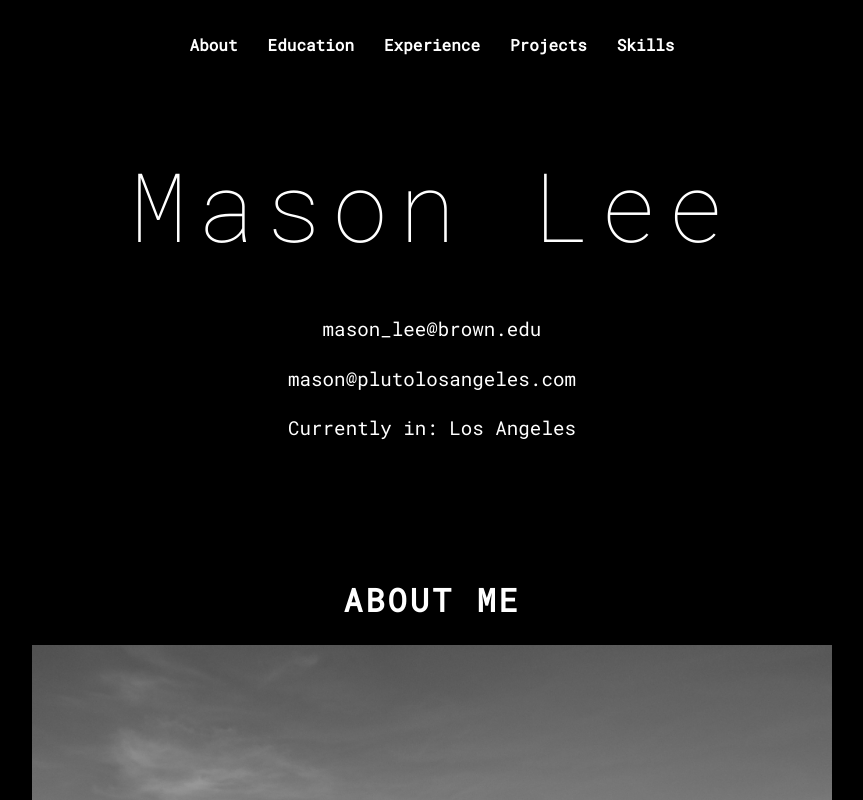
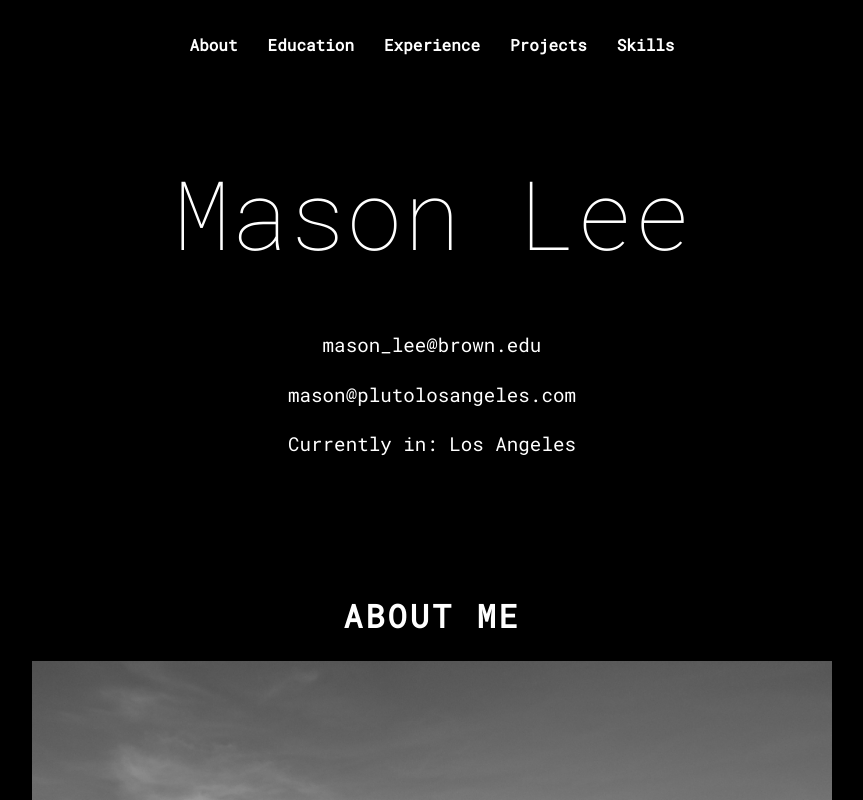
Before and after one commit to masonlee277/mason-lee.github.io, a plain HTML site: page index.html in a window 1280 px wide. Shown: the top 800 px of the page, without its empty margins (208-1071 px from the left). Drawn offline with Linux system fonts and the light colour scheme.

Commit message:
css v2.7

```diff
--- a/index.html
+++ b/index.html
@@ -108,7 +108,7 @@
             >
             (Co-founder)
           </li>
-          <li>Cloud Fire</li>
+          <li>Cloud Fire (1st Engineer)</li>
           <li>CALFIRE + CCC</li>
         </ul>
         <h3>Research Labs</h3>
--- a/styles.css
+++ b/styles.css
@@ -32,13 +32,50 @@ header h1 {
   margin: 0;
   font-family: "Roboto Mono", monospace;
   font-weight: 100;
-  font-size: 6rem; /* Increased font size */
+  font-size: 6rem;
   color: var(--text-color);
-  opacity: 0;
-  animation: gradientFadeIn 3s ease-in-out forwards;
-  letter-spacing: 0.1em;
+  display: inline-block;
+  position: relative;
+  padding: 0.5rem;
+  transition: all 0.3s ease;
 }
 
+header h1::before {
+  content: "";
+  position: absolute;
+  top: 0;
+  left: 0;
+  right: 0;
+  bottom: 0;
+  border-radius: 15px;
+  border: 2px solid transparent;
+  transition: all 0.3s ease;
+}
+
+header h1:hover::before {
+  border-color: var(--text-color);
+  animation: rotateBorder 2s linear infinite;
+}
+
+@keyframes rotateBorder {
+  0% {
+    clip-path: inset(0 0 98% 0);
+  }
+  25% {
+    clip-path: inset(0 98% 0 0);
+  }
+  50% {
+    clip-path: inset(98% 0 0 0);
+  }
+  75% {
+    clip-path: inset(0 0 0 98%);
+  }
+  100% {
+    clip-path: inset(0 0 98% 0);
+  }
+}
+
+/* ... rest of the header styles remain the same ... */
 @keyframes gradientFadeIn {
   0% {
     opacity: 0;
```
